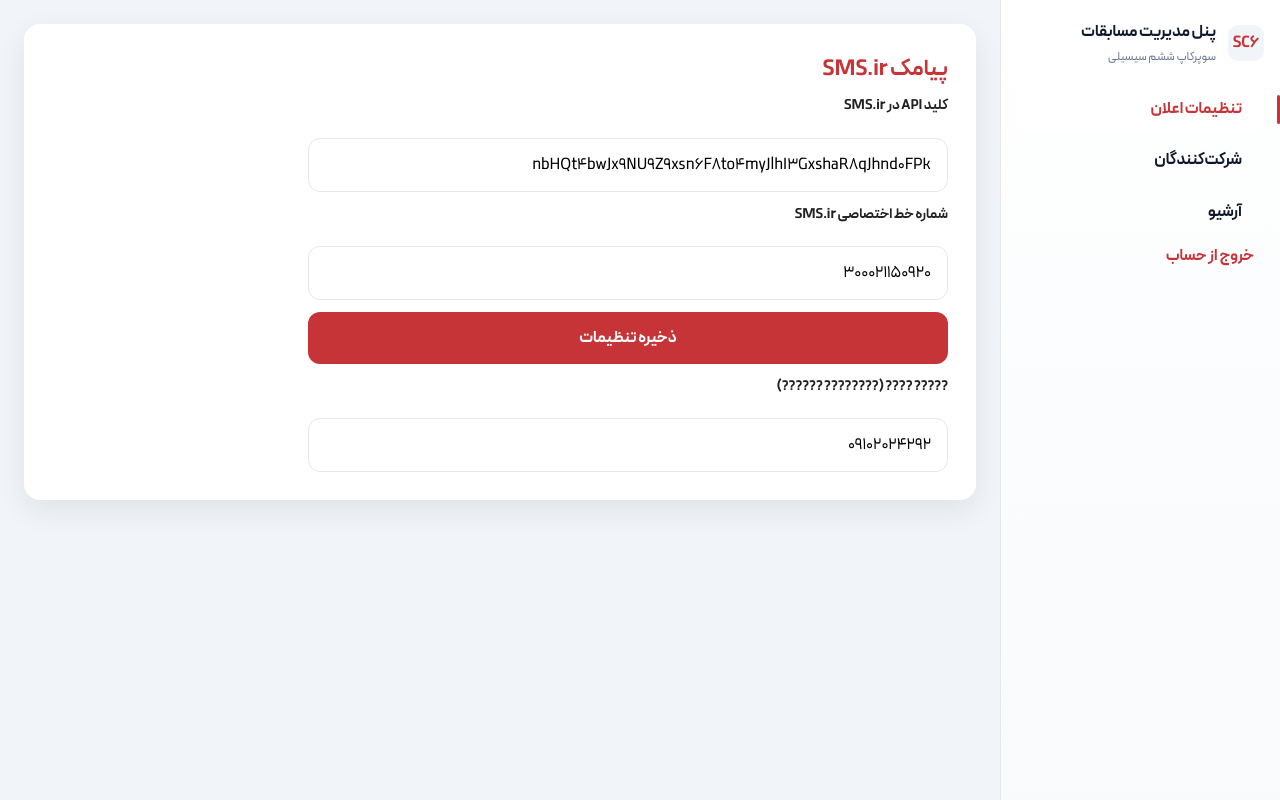
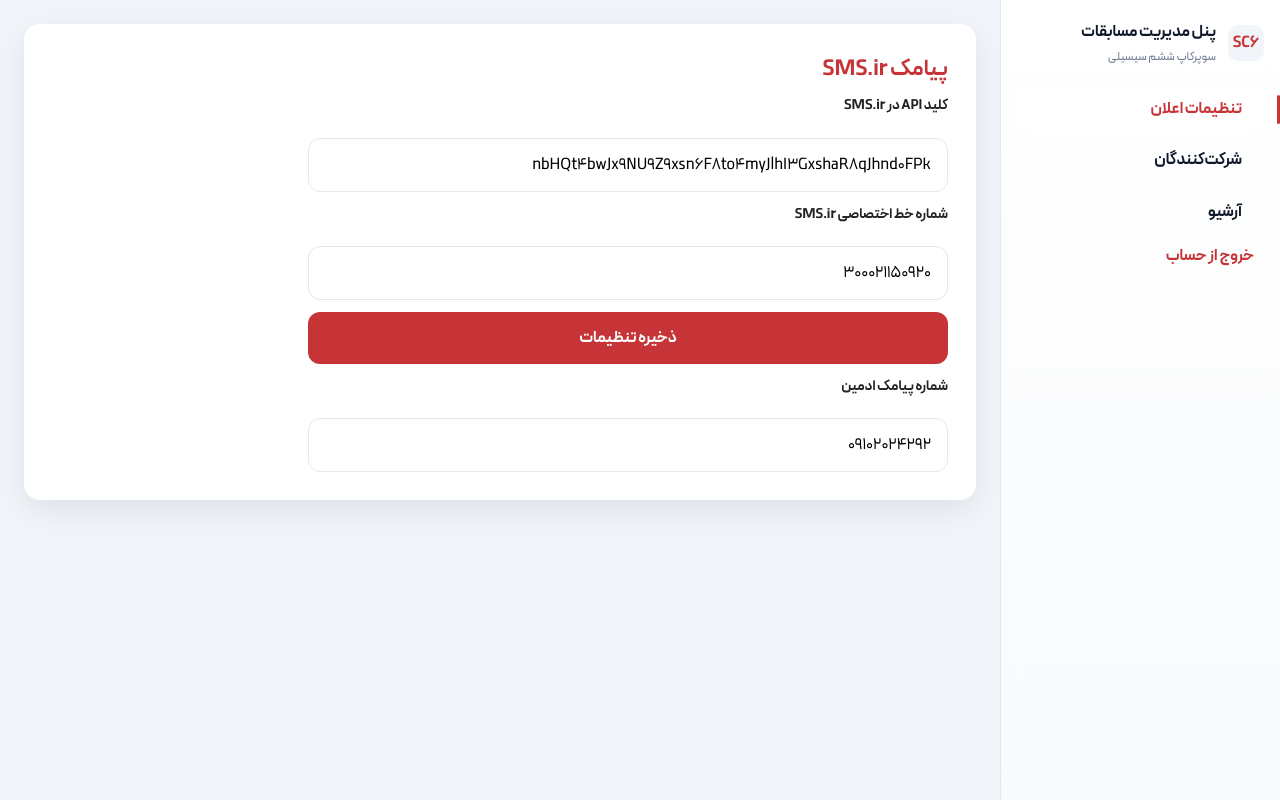
Before and after one commit to iGre4t/Simple-Event-Register-Webpage, a PHP site: page /panel.php in a window 1280 px wide, after a click on "تنظیمات اعلان". Run offline with PHP 8.4, Linux system fonts and the light colour scheme; the visitor is signed in with stand-in values (Sample User, id 1); some libraries are stand-ins or nearby versions.

Commit message:
admin number text

```diff
--- a/panel.php
+++ b/panel.php
@@ -469,7 +469,7 @@
                     <div>
                         <button class="btn" type="submit">ذخیره تنظیمات</button>
                     </div>
-                    <label for="smsir_admin" style="font-weight:700;">????? ???? (???????? ??????)</label>
+                    <label for="smsir_admin" style="font-weight:700;">شماره پیامک ادمین</label>
                     <input class="ctrl" type="text" id="smsir_admin" name="smsir_admin" placeholder="????: 09xxxxxxxxx ?? +989xxxxxxxxx" value="<?php echo htmlspecialchars((string)($smsConfig['admin_mobile'] ?? ''), ENT_QUOTES, 'UTF-8'); ?>" />
                 </form>
             </div>
```
